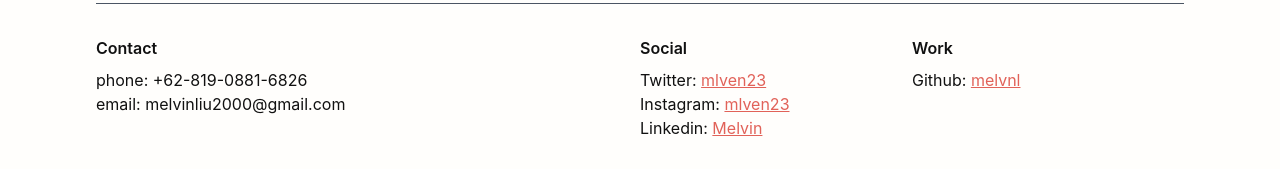
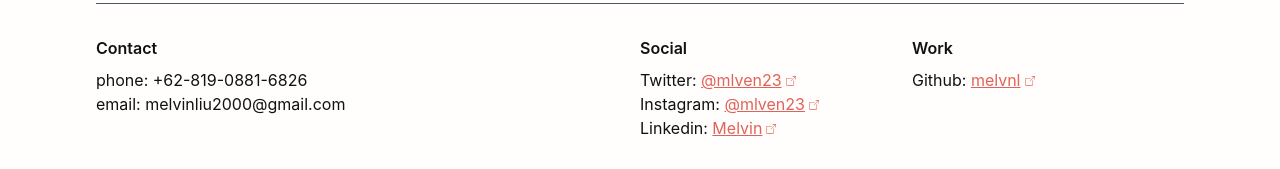
Before and after one commit to melvnl/melvinliu.com, a Next.js app: page / in a window 1280 px wide. Shown: the part 757-926 px from the top of the page. Built offline with nearby package versions, Linux system fonts and the light colour scheme.

Commit message:
add: external link icon

```diff
--- a/components/Footer.tsx
+++ b/components/Footer.tsx
@@ -1,3 +1,4 @@
+import Image from "next/image";
 import { useRouter } from "next/router";
 import cn from "classnames";
 
@@ -13,6 +14,14 @@ const ExternalLink = ({ prefix, href, children, isProjects }: any) => (
       href={href}
     >
       {children}
+      <div className=" inline ml-1">
+        <Image
+          src="/static/images/external-link.svg"
+          width="10"
+          height="10"
+          alt="External Link"
+        />
+      </div>
     </a>
   </>
 );
@@ -48,7 +57,7 @@ export default function Footer() {
               href="https://twitter.com/mlven23"
               isProjects={isProjects}
             >
-              mlven23
+              @mlven23
             </ExternalLink>
           </div>
           <div className="">
@@ -57,7 +66,7 @@ export default function Footer() {
               href="https://www.instagram.com/mlven23/"
               isProjects={isProjects}
             >
-              mlven23
+              @mlven23
             </ExternalLink>
           </div>
           <div className="">
```
Also changed, not shown: public/static/images/external-link.svg (added).
